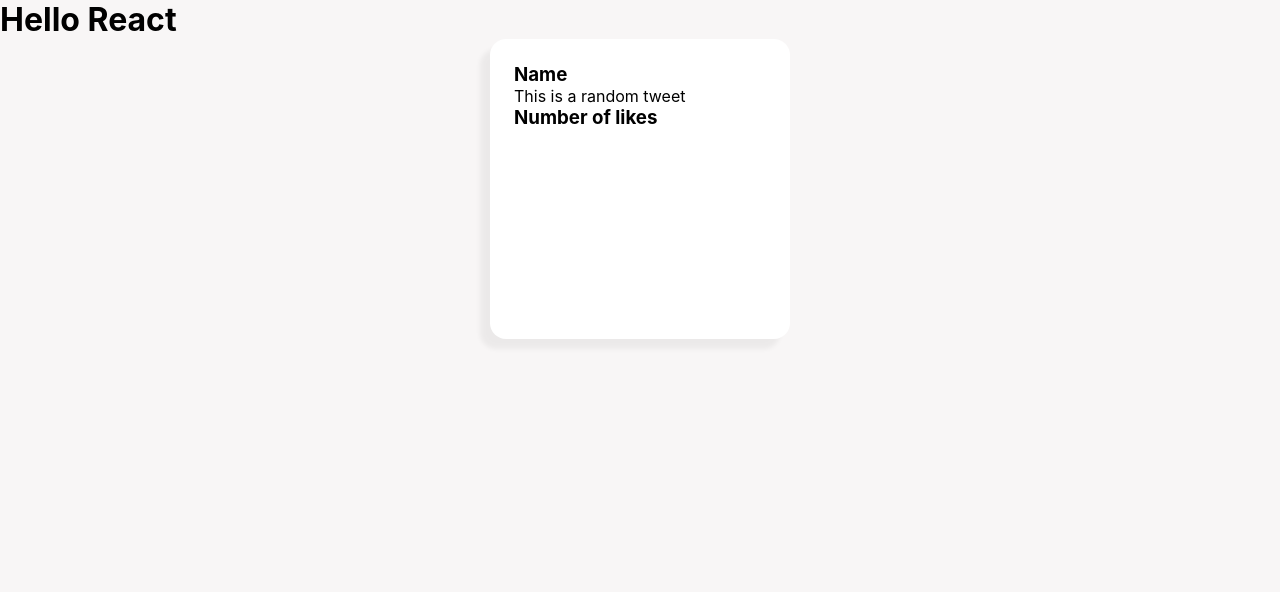
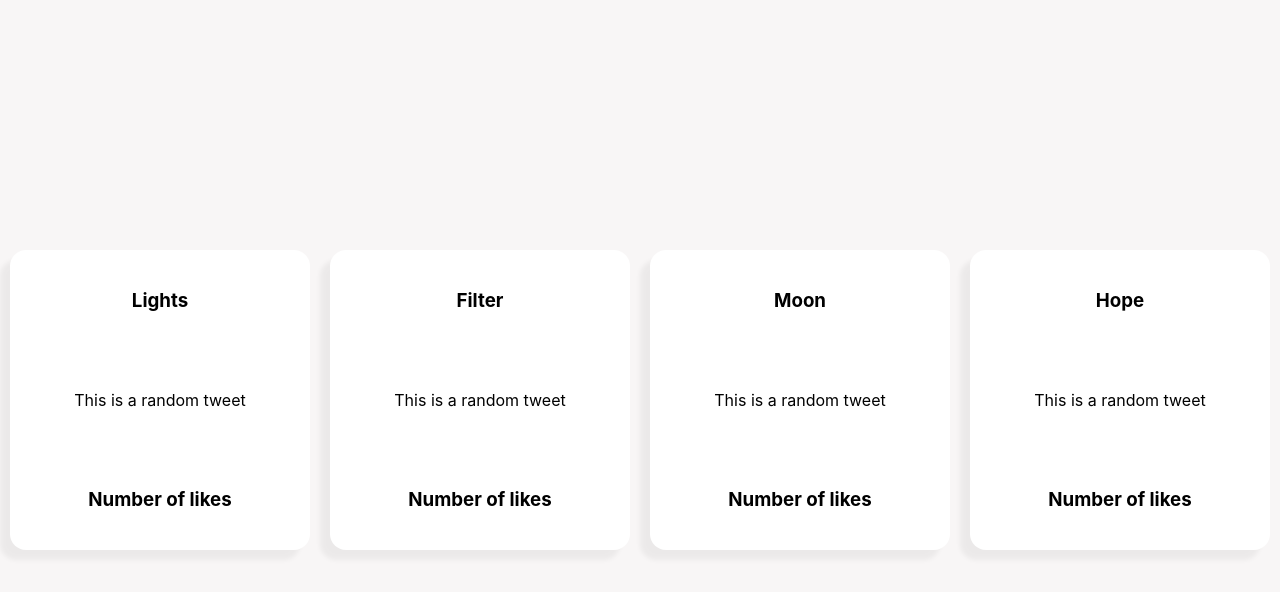
Before and after one commit to utkarshiniacharya/test-react-app, a React (Create React App) app: page / in a window 1280 px wide. Shown: the top 592 px of the page. Built offline with nearby package versions, Linux system fonts and the light colour scheme.

Commit message:
Use props

```diff
--- a/src/App.css
+++ b/src/App.css
@@ -1,13 +1,18 @@
 .App {
-  height: 100vh;
+  min-height: 100vh;
   background: rgb(248, 246, 246);
+  display: flex;
+  justify-content: space-around;
+  align-items: center;
 }
 .tweet{
   height: 300px;
   width: 300px;
   background: white;
   border-radius: 1rem;
-  margin: auto;
   box-shadow: -10px 10px 5px rgba(0, 0, 0, 0.05);
-  padding: 1.5rem;
+  display: flex;
+  flex-direction: column;
+  justify-content: space-around;
+  align-items: center;
 }
--- a/src/App.js
+++ b/src/App.js
@@ -14,8 +14,10 @@ import Tweet from './Tweet';
 function App() {
   return (
     <div className="App">
-      <h1>Hello React</h1>
-      <Tweet />
+      <Tweet name="Lights"/>
+      <Tweet name="Filter"/>
+      <Tweet name="Moon"/>
+      <Tweet name="Hope"/>
     </div>
   )
 }
--- a/src/Tweet.js
+++ b/src/Tweet.js
@@ -4,10 +4,10 @@ import "./App.css"
 // you cannot use class in react, instead use className
 // <div className="tweet"> just doing this won't work
 // you have to import your styles/css as well
-function Tweet() {
+function Tweet(props) {
   return (
     <div className="tweet">
-        <h3>Name</h3>
+        <h3>{props.name}</h3>
         <p>This is a random tweet</p>
         <h3>Number of likes</h3>
     </div>
```
